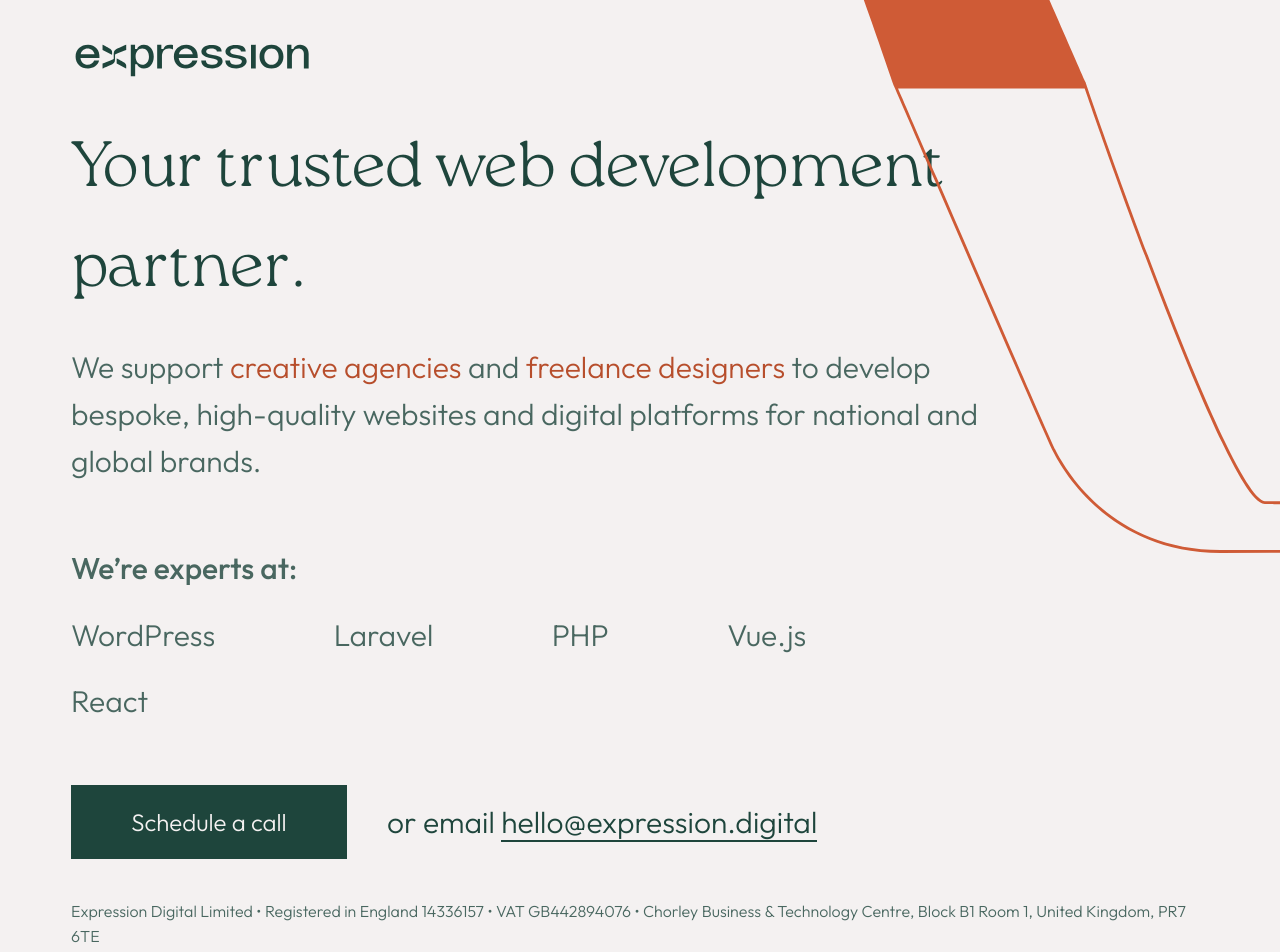
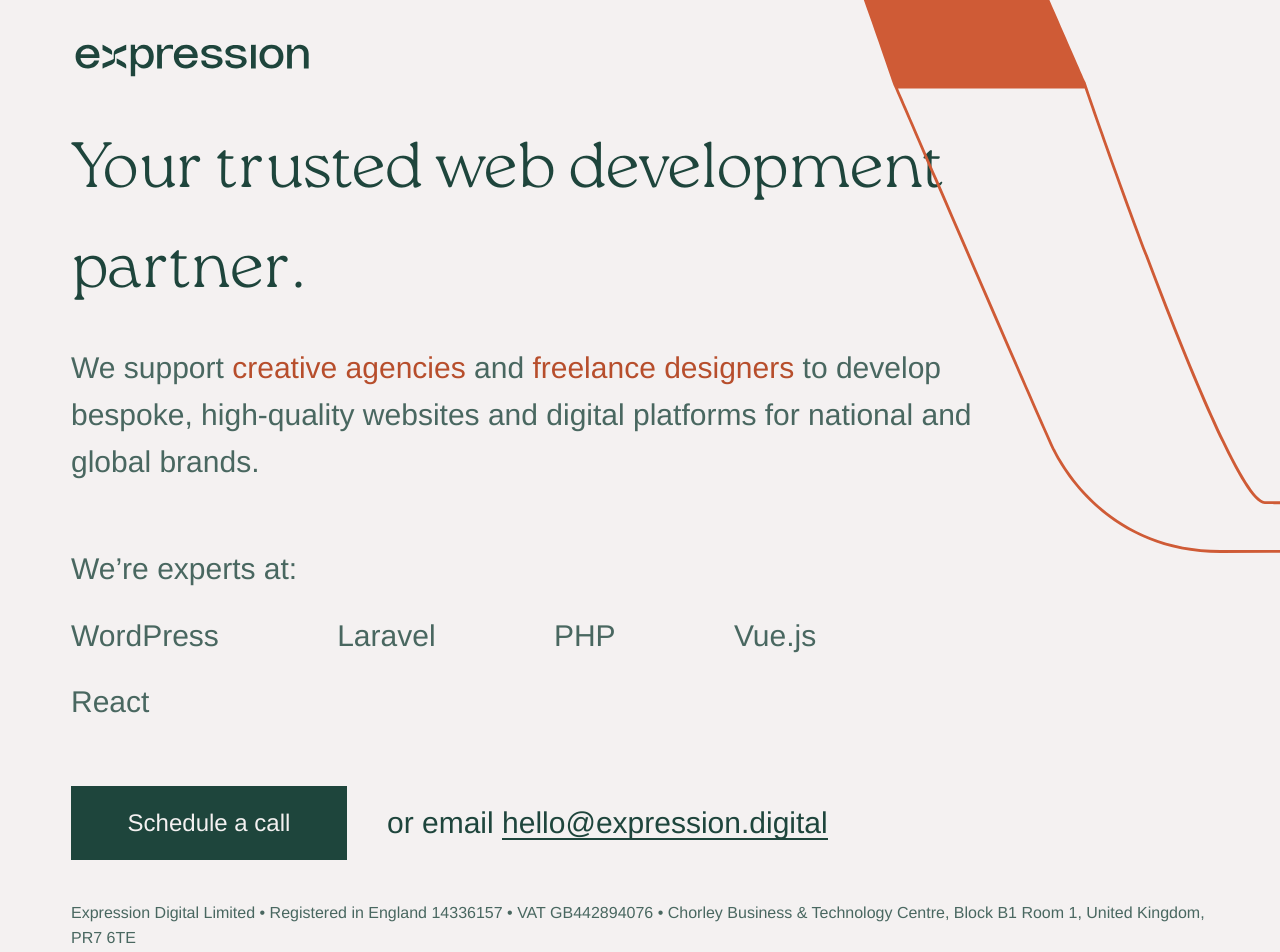
Before and after one commit to MarynaKuvshynova/expressionSingleScreen, a Vue app: page / in a window 1280 px wide. Shown: the top 952 px of the page. Built offline with nearby package versions, Linux system fonts and the light colour scheme; a web font is replaced by a local one.

Commit message:
worked with font

```diff
--- a/src/css/fonts.css
+++ b/src/css/fonts.css
@@ -6,3 +6,29 @@
     font-style: normal;
     font-display: swap;
 }
+
+/* latin */
+@font-face {
+    font-family: "Outfit";
+    font-style: normal;
+    font-weight: 300;
+    font-display: swap;
+    src: url(https://fonts.gstatic.com/s/outfit/v11/QGYvz_MVcBeNP4NJtEtq.woff2)
+        format("woff2");
+    unicode-range: U+0000-00FF, U+0131, U+0152-0153, U+02BB-02BC, U+02C6, U+02DA,
+        U+02DC, U+0304, U+0308, U+0329, U+2000-206F, U+2074, U+20AC, U+2122,
+        U+2191, U+2193, U+2212, U+2215, U+FEFF, U+FFFD;
+}
+
+/* latin */
+@font-face {
+    font-family: "Outfit";
+    font-style: normal;
+    font-weight: 500;
+    font-display: swap;
+    src: url(https://fonts.gstatic.com/s/outfit/v11/QGYvz_MVcBeNP4NJtEtq.woff2)
+        format("woff2");
+    unicode-range: U+0000-00FF, U+0131, U+0152-0153, U+02BB-02BC, U+02C6, U+02DA,
+        U+02DC, U+0304, U+0308, U+0329, U+2000-206F, U+2074, U+20AC, U+2122,
+        U+2191, U+2193, U+2212, U+2215, U+FEFF, U+FFFD;
+}
--- a/src/css/variables.css
+++ b/src/css/variables.css
@@ -1,5 +1,3 @@
-@import url("https://fonts.googleapis.com/css2?family=Outfit:wght@300;500&display=swap");
-
 :root {
     --main-bg-color: #f4f1f1;
     --main-text-color: rgb(30, 69, 60);
```
